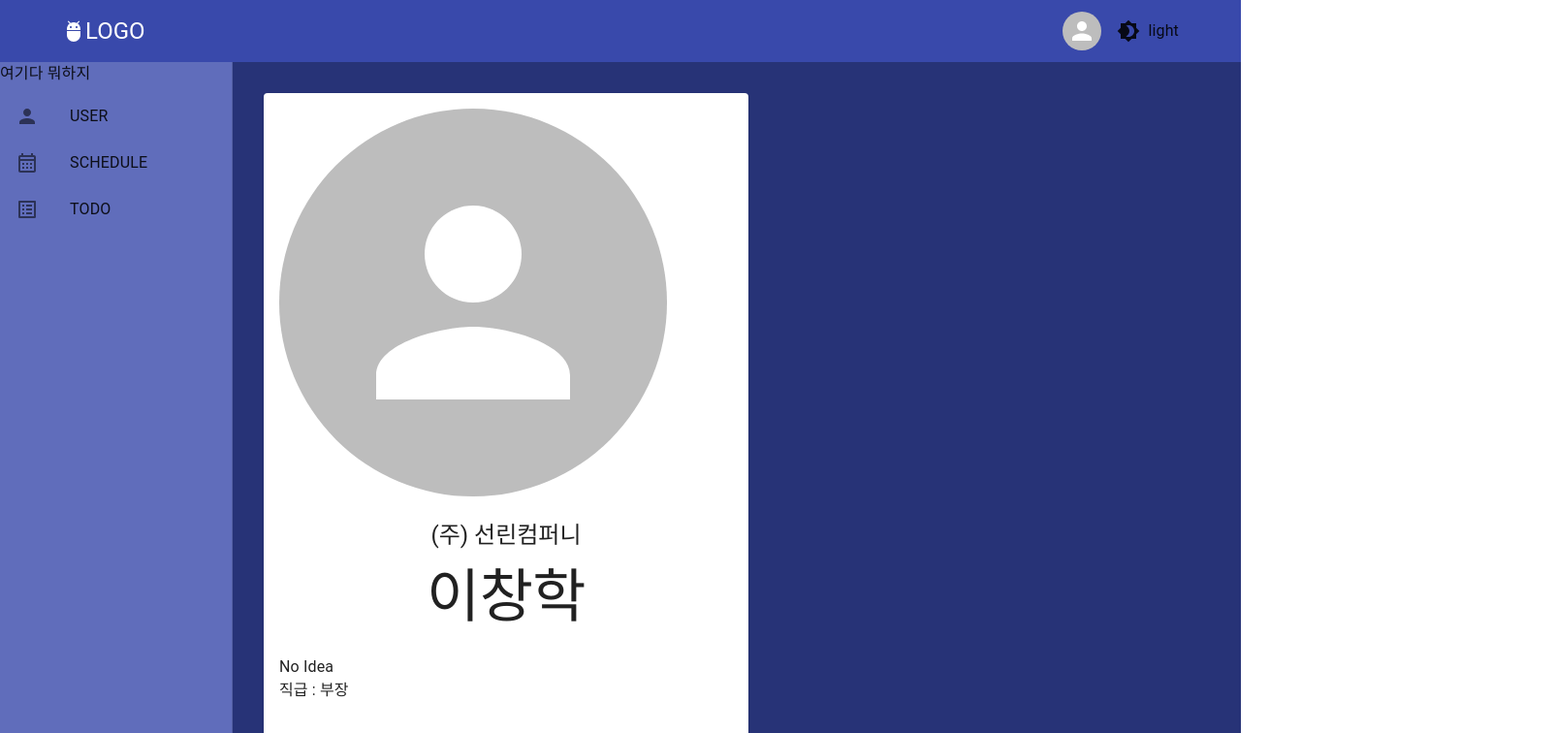
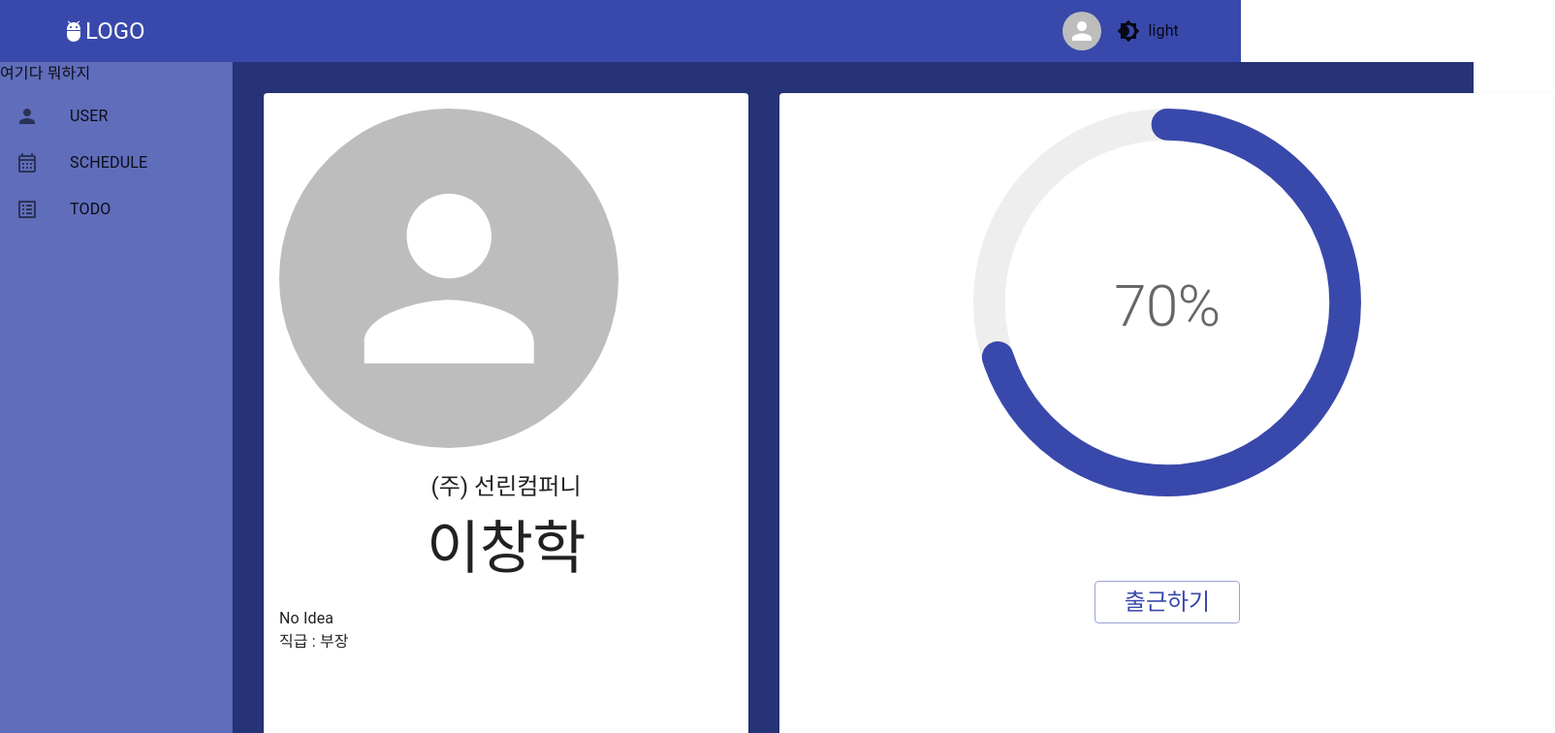
Before and after one commit to changhak0310/react-company, a React (Create React App) app: page /user in a window 1280 px wide. Shown: the top 756 px of the page at 97% size, 1604 px wide, since content can reach past the window. Built offline with nearby package versions, Linux system fonts and the light colour scheme.

Commit message:
UserCommute

```diff
--- a/package.json
+++ b/package.json
@@ -9,6 +9,7 @@
     "@mui/lab": "^5.0.0-alpha.107",
     "@mui/material": "^5.10.12",
     "cra-template": "1.2.0",
+    "dayjs": "^1.11.6",
     "formik": "^2.2.9",
     "react": "^18.2.0",
     "react-dom": "^18.2.0",
--- /dev/null
+++ b/src/components/user/Circle.jsx
@@ -0,0 +1,65 @@
+import React from "react";
+
+//MUI
+import Box from '@mui/material/Box';
+import Typography from '@mui/material/Typography';
+import CircularProgress, {circularProgressClasses} from '@mui/material/CircularProgress';
+
+export default function Circle(props) {
+    return(
+        <Box
+            sx={{
+                position: 'relative',
+                display: 'inline-flex',
+            }}
+        >
+            <Box
+                sx={{
+                    position: 'relative',
+                    margin: 'auto'
+                }}
+            >
+                <CircularProgress
+                    variant="determinate"
+                    {...props}
+                    value={100}
+                    size={400}
+                    sx={{
+                        color: (theme) =>
+                        theme.palette.grey[theme.palette.mode === 'light' ? 200 : 800],
+                    }}
+                />
+                <CircularProgress
+                    variant="determinate"
+                    size={400}
+                    {...props}
+                    sx={{
+                        color: 'main.primary',
+                        animationDuration: '550ms',
+                        position: 'absolute',
+                        left: 0,
+                        [`& .${circularProgressClasses.circle}`]: {
+                            strokeLinecap: 'round',
+                        },
+                    }}
+                />
+            </Box>
+            <Box
+                sx={{
+                    top: 0,
+                    left: 0,
+                    bottom: 0,
+                    right: 0,
+                    position: 'absolute',
+                    display: 'flex',
+                    alignItems: 'center',
+                    justifyContent: 'center',
+                }}
+            >
+                <Typography variant="h2" component="div" color="text.secondary">
+                    {`${Math.round(props.value)}%`}
+                </Typography>
+            </Box>
+        </Box>
+    )
+}
--- /dev/null
+++ b/src/components/user/CommuteButton.jsx
@@ -0,0 +1,25 @@
+import React from "react";
+
+//MUI
+import Button from '@mui/material/Button';
+import Typography from '@mui/material/Typography';
+
+export default function CommuteButton(props) {
+    return(
+        <Button variant="outlined" fullWidth={false}
+            sx={{
+                width: '150px',
+                color: 'primary.main',
+            }}
+            {...props}
+        >
+            <Typography variant={'h5'} component={'div'}
+                sx={{
+                    color: 'primary.main'
+                }}
+            >
+                출근하기
+            </Typography>
+        </Button>
+    )
+}
--- a/src/components/user/UserAvatar.jsx
+++ b/src/components/user/UserAvatar.jsx
@@ -7,8 +7,8 @@ export default function UserAvatar(){
     return(
         <Avatar
             sx={{
-                width: 400,
-                height: 400,
+                width: 350,
+                height: 350,
                 margin: 'auto',
             }}
             alt="Default"
--- /dev/null
+++ b/src/modules/user/CommuteModule.jsx
@@ -0,0 +1,43 @@
+import React, { useEffect, useState } from "react"
+import dayjs from "dayjs";
+
+//MUI
+import Card from '@mui/material/Card';
+import CardContent from '@mui/material/CardContent';
+import Stack from '@mui/material/Stack';
+
+//Components
+import Circle from "../../components/user/Circle";
+import CommuteButton from "../../components/user/CommuteButton";
+
+export default function CommuteModule() {
+    const [progress, setProgress] = useState(10);
+
+    useEffect(() => {
+        const timer = setInterval(() => {
+          setProgress((prevProgress) => (prevProgress >= 100 ? 0 : prevProgress + 10));
+        }, 800);
+        return () => {
+          clearInterval(timer);
+        };
+    }, []);
+
+    return(
+        <Card
+            sx={{
+                minWidth: '800px',
+                height: '840px'
+            }}
+        >
+            <CardContent>
+                <Stack spacing={10}
+                    justifyContent="center"
+                    alignItems="center"
+                >
+                    <Circle value={progress}/>
+                    <CommuteButton/>
+                </Stack>
+            </CardContent>
+        </Card>
+    )
+}
--- a/src/modules/user/UserModule.jsx
+++ b/src/modules/user/UserModule.jsx
@@ -3,7 +3,6 @@ import React from "react";
 //MUI
 import Card from '@mui/material/Card';
 import CardContent from '@mui/material/CardContent';
-import Typography from '@mui/material/Typography';
 import Stack from '@mui/material/Stack';
 
 //components
@@ -15,7 +14,7 @@ export default function UserModule(){
     return(
         <Card
             sx={{
-                maxWidth: '500px',
+                minWidth: '500px',
                 height: '840px'
             }}
         >
--- a/src/pages/User.jsx
+++ b/src/pages/User.jsx
@@ -4,9 +4,11 @@ import React from "react";
 import HeaderModule from '../modules/header/HeaderModule'
 import SidebarModule from '../modules/sidebar/SidebarModule'
 import UserModule from "../modules/user/UserModule";
+import CommuteModule from "../modules/user/CommuteModule";
 
 //Mui
 import Box from "@mui/material/Box";
+import { Stack } from "@mui/system";
 
 export default function User() {
     return (
@@ -31,7 +33,10 @@ export default function User() {
                             margin: '2rem',
                         }}
                     >
-                        <UserModule/>
+                        <Stack spacing={4} direction="row">
+                            <UserModule/>
+                            <CommuteModule/>
+                        </Stack>
                     </Box>
                 </Box>
             </Box>
```
Also changed, not shown: 1 other file (tests, documents, lock files or other folders).
